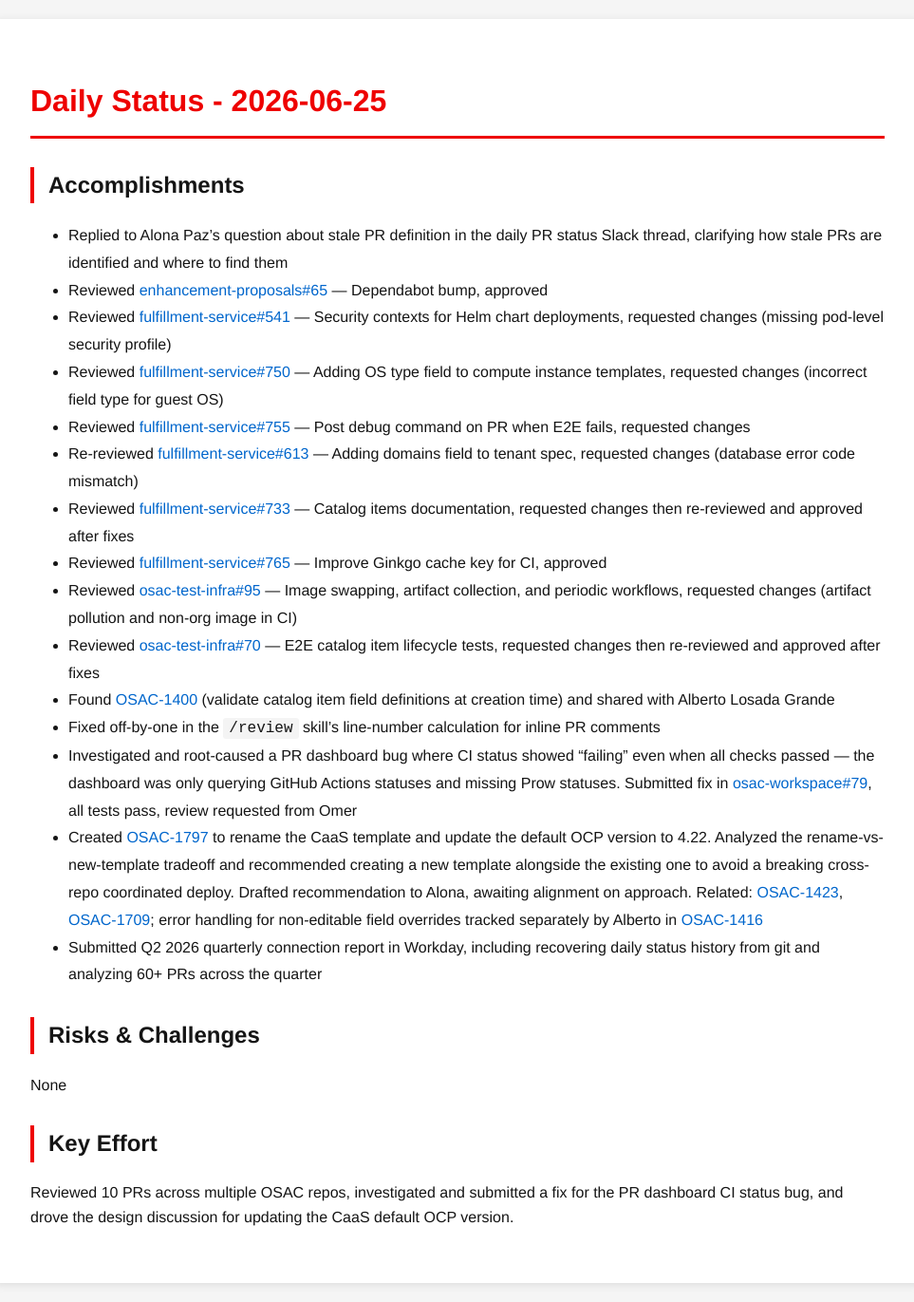
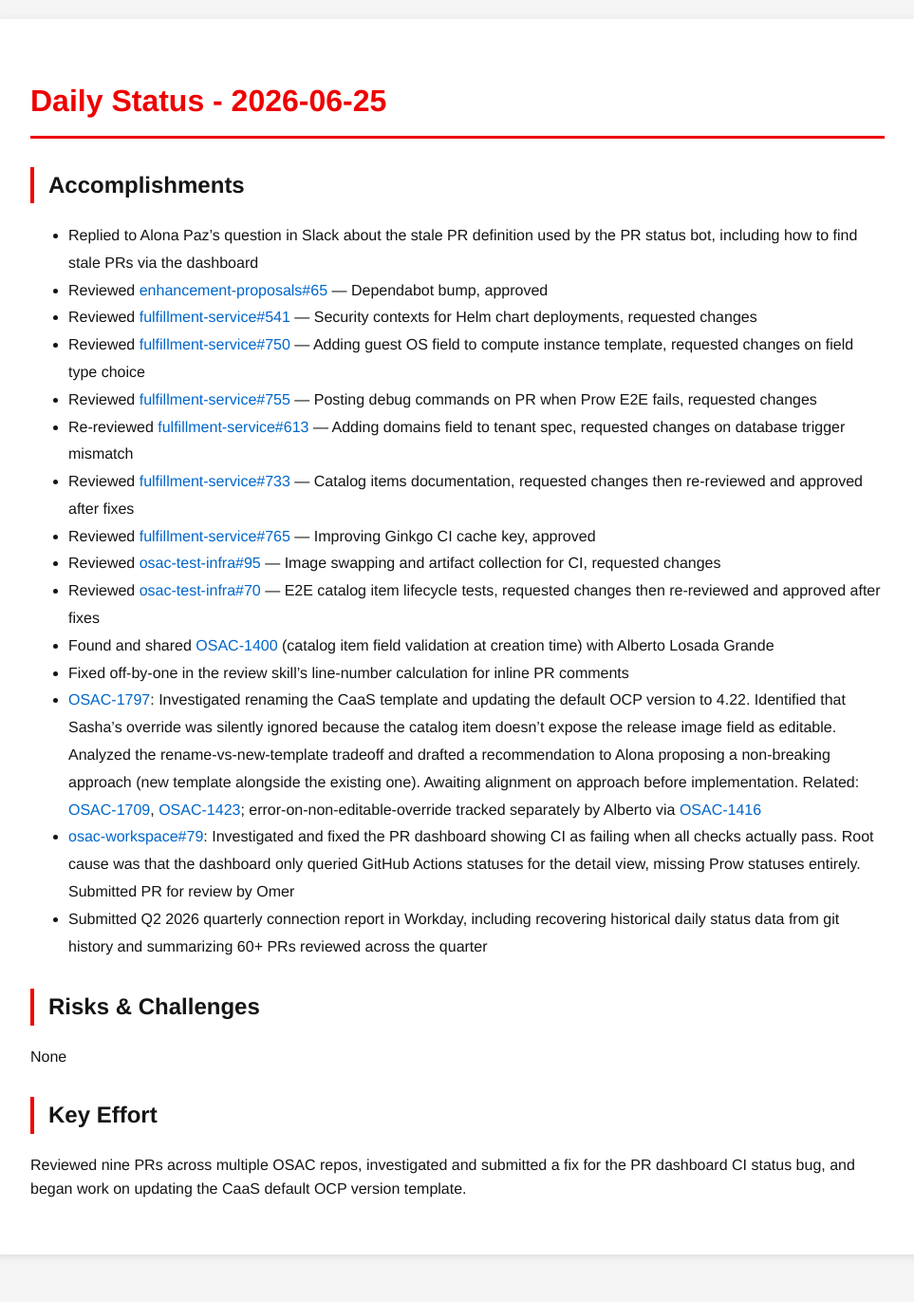
Before and after one commit to tzvatot/daily-status, a Jekyll site: the page built from 2026-06-25.md, in a window 1280 px wide. Shown: the whole page at 95% size, without its empty margins (158-1121 px from the left). Built offline with Jekyll 4.4.1, drawn with Linux system fonts in a browser that asks for light colours; after the commit the page ends 1341 px from its top, so only the background shows below that.

Commit message:
Daily status update - 2026-06-25

```diff
--- a/2026-06-25.md
+++ b/2026-06-25.md
@@ -7,24 +7,24 @@ date: 2026-06-25
 # Daily Status - 2026-06-25
 
 ## Accomplishments
-- Replied to Alona Paz's question about stale PR definition in the daily PR status Slack thread, clarifying how stale PRs are identified and where to find them
+- Replied to Alona Paz's question in Slack about the stale PR definition used by the PR status bot, including how to find stale PRs via the dashboard
 - Reviewed [enhancement-proposals#65](https://github.com/osac-project/enhancement-proposals/pull/65) — Dependabot bump, approved
-- Reviewed [fulfillment-service#541](https://github.com/osac-project/fulfillment-service/pull/541) — Security contexts for Helm chart deployments, requested changes (missing pod-level security profile)
-- Reviewed [fulfillment-service#750](https://github.com/osac-project/fulfillment-service/pull/750) — Adding OS type field to compute instance templates, requested changes (incorrect field type for guest OS)
-- Reviewed [fulfillment-service#755](https://github.com/osac-project/fulfillment-service/pull/755) — Post debug command on PR when E2E fails, requested changes
-- Re-reviewed [fulfillment-service#613](https://github.com/osac-project/fulfillment-service/pull/613) — Adding domains field to tenant spec, requested changes (database error code mismatch)
+- Reviewed [fulfillment-service#541](https://github.com/osac-project/fulfillment-service/pull/541) — Security contexts for Helm chart deployments, requested changes
+- Reviewed [fulfillment-service#750](https://github.com/osac-project/fulfillment-service/pull/750) — Adding guest OS field to compute instance template, requested changes on field type choice
+- Reviewed [fulfillment-service#755](https://github.com/osac-project/fulfillment-service/pull/755) — Posting debug commands on PR when Prow E2E fails, requested changes
+- Re-reviewed [fulfillment-service#613](https://github.com/osac-project/fulfillment-service/pull/613) — Adding domains field to tenant spec, requested changes on database trigger mismatch
 - Reviewed [fulfillment-service#733](https://github.com/osac-project/fulfillment-service/pull/733) — Catalog items documentation, requested changes then re-reviewed and approved after fixes
-- Reviewed [fulfillment-service#765](https://github.com/osac-project/fulfillment-service/pull/765) — Improve Ginkgo cache key for CI, approved
-- Reviewed [osac-test-infra#95](https://github.com/osac-project/osac-test-infra/pull/95) — Image swapping, artifact collection, and periodic workflows, requested changes (artifact pollution and non-org image in CI)
+- Reviewed [fulfillment-service#765](https://github.com/osac-project/fulfillment-service/pull/765) — Improving Ginkgo CI cache key, approved
+- Reviewed [osac-test-infra#95](https://github.com/osac-project/osac-test-infra/pull/95) — Image swapping and artifact collection for CI, requested changes
 - Reviewed [osac-test-infra#70](https://github.com/osac-project/osac-test-infra/pull/70) — E2E catalog item lifecycle tests, requested changes then re-reviewed and approved after fixes
-- Found [OSAC-1400](https://redhat.atlassian.net/browse/OSAC-1400) (validate catalog item field definitions at creation time) and shared with Alberto Losada Grande
-- Fixed off-by-one in the `/review` skill's line-number calculation for inline PR comments
-- Investigated and root-caused a PR dashboard bug where CI status showed "failing" even when all checks passed — the dashboard was only querying GitHub Actions statuses and missing Prow statuses. Submitted fix in [osac-workspace#79](https://github.com/osac-project/osac-workspace/pull/79), all tests pass, review requested from Omer
-- Created [OSAC-1797](https://redhat.atlassian.net/browse/OSAC-1797) to rename the CaaS template and update the default OCP version to 4.22. Analyzed the rename-vs-new-template tradeoff and recommended creating a new template alongside the existing one to avoid a breaking cross-repo coordinated deploy. Drafted recommendation to Alona, awaiting alignment on approach. Related: [OSAC-1423](https://redhat.atlassian.net/browse/OSAC-1423), [OSAC-1709](https://redhat.atlassian.net/browse/OSAC-1709); error handling for non-editable field overrides tracked separately by Alberto in [OSAC-1416](https://redhat.atlassian.net/browse/OSAC-1416)
-- Submitted Q2 2026 quarterly connection report in Workday, including recovering daily status history from git and analyzing 60+ PRs across the quarter
+- Found and shared [OSAC-1400](https://redhat.atlassian.net/browse/OSAC-1400) (catalog item field validation at creation time) with Alberto Losada Grande
+- Fixed off-by-one in the review skill's line-number calculation for inline PR comments
+- [OSAC-1797](https://redhat.atlassian.net/browse/OSAC-1797): Investigated renaming the CaaS template and updating the default OCP version to 4.22. Identified that Sasha's override was silently ignored because the catalog item doesn't expose the release image field as editable. Analyzed the rename-vs-new-template tradeoff and drafted a recommendation to Alona proposing a non-breaking approach (new template alongside the existing one). Awaiting alignment on approach before implementation. Related: [OSAC-1709](https://redhat.atlassian.net/browse/OSAC-1709), [OSAC-1423](https://redhat.atlassian.net/browse/OSAC-1423); error-on-non-editable-override tracked separately by Alberto via [OSAC-1416](https://redhat.atlassian.net/browse/OSAC-1416)
+- [osac-workspace#79](https://github.com/osac-project/osac-workspace/pull/79): Investigated and fixed the PR dashboard showing CI as failing when all checks actually pass. Root cause was that the dashboard only queried GitHub Actions statuses for the detail view, missing Prow statuses entirely. Submitted PR for review by Omer
+- Submitted Q2 2026 quarterly connection report in Workday, including recovering historical daily status data from git history and summarizing 60+ PRs reviewed across the quarter
 
 ## Risks & Challenges
 None
 
 ## Key Effort
-Reviewed 10 PRs across multiple OSAC repos, investigated and submitted a fix for the PR dashboard CI status bug, and drove the design discussion for updating the CaaS default OCP version.
+Reviewed nine PRs across multiple OSAC repos, investigated and submitted a fix for the PR dashboard CI status bug, and began work on updating the CaaS default OCP version template.
```
